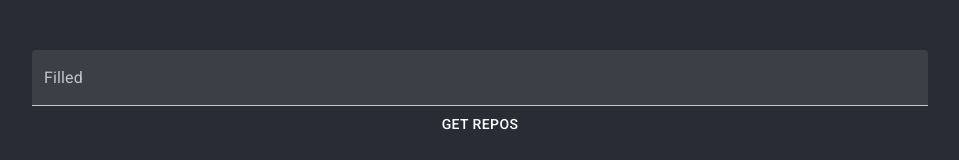
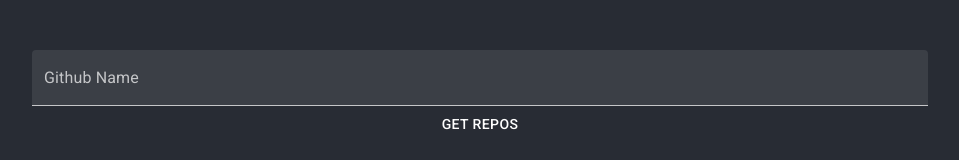
Before and after one commit to kgrafico/react-github-list, a React (Create React App) app in the folder app/: page / in a window 1280 px wide. Shown: the part 304-464 px from the top of the page, without its empty margins (160-1119 px from the left). Built offline with nearby package versions, Linux system fonts and the light colour scheme.

Commit message:
feat: github name

```diff
--- a/app/src/component/List.tsx
+++ b/app/src/component/List.tsx
@@ -82,7 +82,7 @@
     <div className={classes.content}>
       <form className={classes.formControl} noValidate autoComplete="off">
         <FormControl className={classes.form} variant="filled">
-          <TextField aria-label='github name input' error={showErrorMessage} id="filled-basic" label="Filled" variant="filled" helperText={errorMessage} value={username} placeholder="Enter your github username" onChange={handleChange}  />
+          <TextField aria-label='github name input' error={showErrorMessage} id="filled-basic" label="Github Name" variant="filled" helperText={errorMessage} value={username} placeholder="Enter your github username" onChange={handleChange}  />
           <Button onClick={getRepos}>Get repos</Button>
         </FormControl>
           {repos.length > 0 && <ul className={classes.ulList}>{displayRepos()}</ul>}
```
